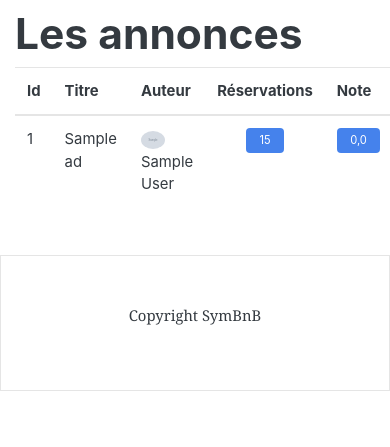
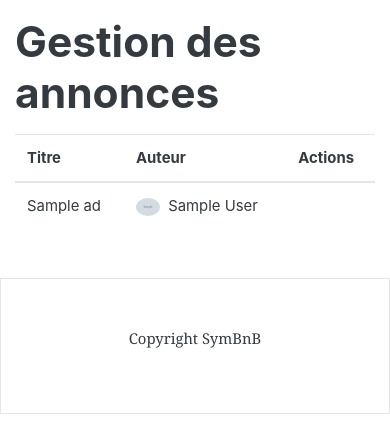
Before and after one commit to liorchamla/symbnb, a Symfony app: template templates/admin/ad/index.html.twig in a window 390 px wide; the page is wider, and only the part inside the window is pictured. Shown: the part 58-505 px from the top of that part. Run offline with Twig, Linux system fonts and the light colour scheme; the template is opened without the code that fills it: most values are stand-ins (such as "Sample title", 1, 10 or a date in 2020); grey boxes marked "Sample" are stand-in pictures; some libraries are stand-ins or nearby versions.

Commit message:
adding responsive utilities in admin ads

```diff
--- a/templates/admin/ad/index.html.twig
+++ b/templates/admin/ad/index.html.twig
@@ -3,26 +3,26 @@
 {% block body %}
     <section class="admin-ads">
         <div class="container-fluid">
-            <h1 class="my-2">Les annonces</h1>
+            <h1 class="my-3">Gestion des annonces</h1>
             <table class="table table-hover">
                 <thead>
                     <tr>
-                        <th>Id</th>
+                        <th class="d-none d-md-block">Id</th>
                         <th>Titre</th>
                         <th>Auteur</th>
-                        <th>Réservations</th>
-                        <th>Note</th>
+                        <th class="d-none d-md-block">Réservations</th>
+                        <th class="d-none d-md-block">Note</th>
                         <th>Actions</th>
                     </tr>
                 </thead>
                 <tbody>
                     {% for ad in ads %}
                         <tr>
-                            <td>{{ad.id}}</td>
+                            <td class="d-none d-md-block">{{ad.id}}</td>
                             <td>{{ad.title}}</td>
                             <td><img src="{{ad.owner.picture}}" class="avatar avatar-micro mr-1"> {{ad.owner.firstName}} {{ad.owner.lastName}}</td>
-                            <td class="text-center"><span class="badge badge-primary rounded">{{ad.bookings|length}}</span></td>
-                            <td class="text-center"><span class="badge badge-primary rounded">{{ad.avgRatings|number_format(1, ',', ' ')}}</span></td>
+                            <td class="text-center d-none d-md-block"><span class="badge badge-primary rounded">{{ad.bookings|length}}</span></td>
+                            <td class="text-center d-none d-md-block"><span class="badge badge-primary rounded">{{ad.avgRatings|number_format(1, ',', ' ')}}</span></td>
                             <td></td>
                         </tr>
                     {% endfor %}
```
